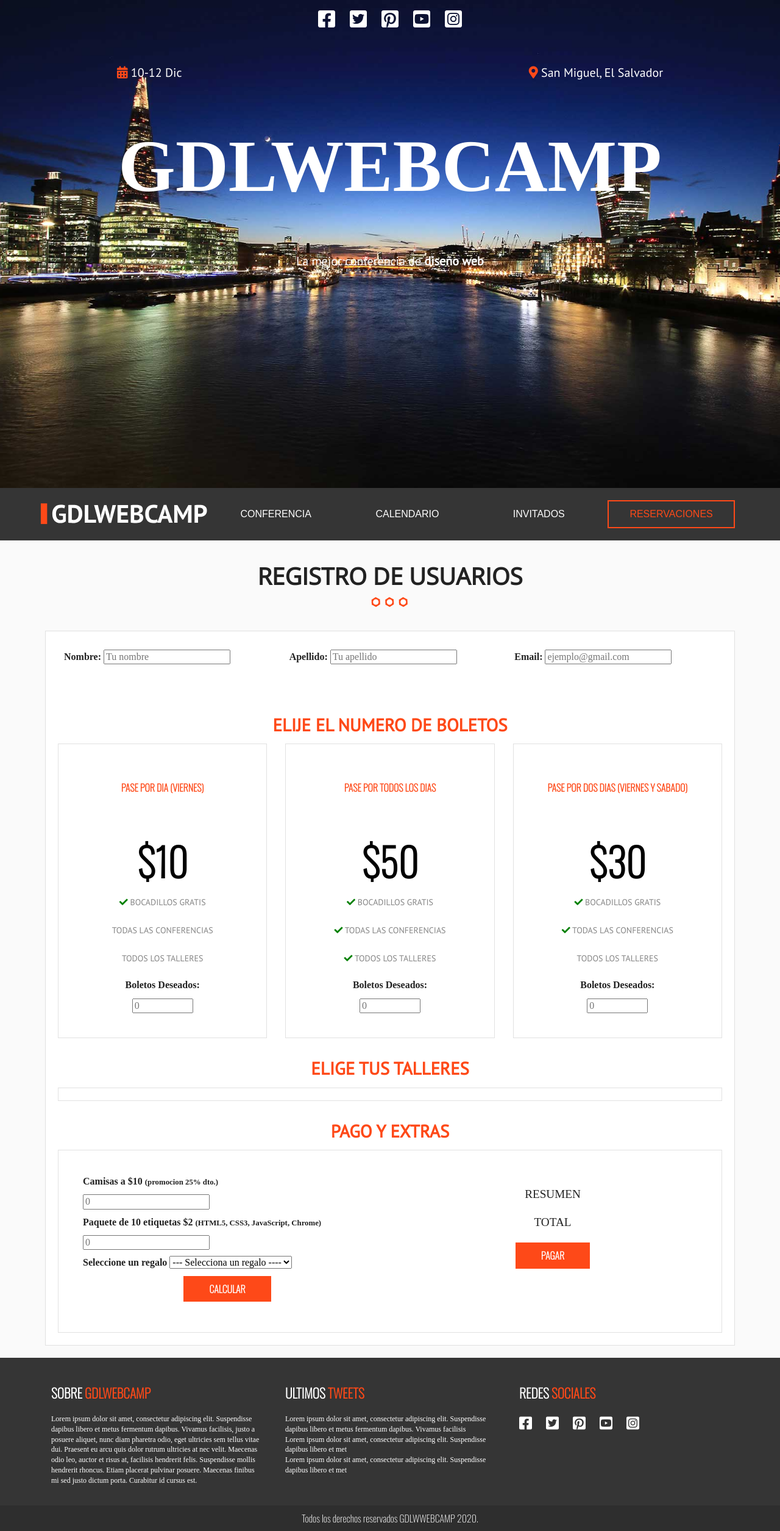
After one commit to Carlos-Lemus/gdlwebcamp, a PHP site: page /registro.html in a window 1280 px wide. The commit adds this page. Shown: the whole page at 61% size. Run offline with PHP 8.4, Linux system fonts and the light colour scheme.

Commit message:
trabajo de registro, codigo javascript y se agrego el mapa de la ubicacion, modificaciones en main.css

```diff
--- a/css/main.css
+++ b/css/main.css
@@ -153,6 +153,7 @@ textarea {
 
   .button:hover {
     background: #e33000;
+    cursor: pointer;
   }
 
   .hollow {
@@ -874,6 +875,140 @@ p.copyright {
   font-family: 'Oswald', sans-serif;
 }
 
+
+/* Internas */
+/* Registros */
+
+form.registro h3 {
+  text-align: center;
+  text-transform: uppercase;
+  margin: 20px 0 0 0;
+}
+
+form.registro label {
+  margin-bottom: 5px;
+  font-weight: bold;
+}
+
+h4 {
+  text-align: center;
+  text-transform: uppercase;
+  border-bottom: 2px solid #fe4918;
+  padding-bottom: 10px;
+  font-size: 1.2em;
+}
+
+div.caja {
+  background-color: white;
+  border: 1px solid #e1e1e1;
+  padding: 10px;
+  margin: 10px;
+}
+
+div.campo {
+  padding: 20px;
+}
+
+@media only screen and (min-width: 768px) {
+  div.campo {
+    float: left;
+    width: 33.3%;
+  }
+}
+
+div.paquetes .tabla-precio:hover {
+  transform: none;
+  box-shadow: none;
+}
+
+div.paquetes .tabla-precio input {
+  clear: both;
+  width: 100px;
+  margin: 10px auto 0 auto;
+  display: block;
+}
+
+.contenido-dia {
+  padding: 20px;
+  display: none;
+}
+
+@media only screen and (min-width: 768px) {
+  .contenido-dia > div {
+    float: left;
+    width: 33.3%;
+  }
+}
+
+.contenido-dia > div p {
+  text-align: left;
+  margin-bottom: 10px;
+}
+
+.contenido-dia > div label {
+  display: block;
+  margin-bottom: 10px;
+}
+
+.contenido-dia > div input {
+    margin-right: 10px;
+}
+
+.contenido-dia > div label time {
+  color: #fe4918;
+}
+
+/* Resumen registro */
+
+div.resumen p {
+  font-size: 1.2em;
+  text-transform: uppercase;
+}
+
+div.resumen div.extras {
+  float: left;
+  width: 50%;
+  padding: 30px;
+}
+
+div.resumen div.extras div.orden {
+  text-align: left;
+  margin-bottom: 10px;
+}
+
+div.extras div.orden input {
+  margin: 10px 0 0 0;
+}
+
+div.resumen div.total {
+  float: right;
+  width: 50%;
+  padding: 30px;
+}
+
+div.resumen input {
+  display: block;
+  margin: 10px auto;
+}
+
+.lista-productos {
+  background: #e1e1e1;
+  padding: 20px;
+  display: none;
+}
+
+.suma-total {
+  text-align: center;
+  font-size: 2em;
+  color: #fe4918;
+}
+
+#error {
+  clear: both;
+  padding: 20px;
+  text-align: center;
+}
+
 /* ==========================================================================
    Helper classes
    ========================================================================== */
--- a/index.html
+++ b/index.html
@@ -6,6 +6,7 @@
   <title>GdlWebCamp</title>
   <meta name="description" content="GdlWebCamp conferencias talleres virtuales">
   <meta name="viewport" content="width=device-width, initial-scale=1">
+  <meta name="theme-color" content="#fafafa">
 
   <link rel="manifest" href="site.webmanifest">
   <link rel="apple-touch-icon" href="icon.png">
@@ -17,8 +18,8 @@
   <link
     href="https://fonts.googleapis.com/css2?family=Open+Sans:wght@300&family=Oswald:wght@200&family=PT+Sans&display=swap"
     rel="stylesheet">
+  <link rel="stylesheet" href="https://unpkg.com/leaflet@1.6.0/dist/leaflet.css" />
 
-  <meta name="theme-color" content="#fafafa">
 </head>
 
 <body>
@@ -397,6 +398,7 @@
     integrity="sha256-CSXorXvZcTkaix6Yvo6HppcZGetbYMGWSFlBw8HfCJo=" crossorigin="anonymous"></script>
   <script>window.jQuery || document.write('<script src="js/vendor/jquery-3.4.1.min.js"><\/script>')</script>
   <script src="js/plugins.js"></script>
+  <script src="https://unpkg.com/leaflet@1.6.0/dist/leaflet.js"></script>
   <script src="js/main.js"></script>
 
   <!-- Google Analytics: change UA-XXXXX-Y to be your site's ID. -->
--- a/js/main.js
+++ b/js/main.js
@@ -0,0 +1,153 @@
+(function () {
+    "use strict";
+
+    var regalo = document.getElementById("regalo");
+
+    document.addEventListener("DOMContentLoaded", function () {
+
+        var map = L.map('mapa').setView([13.461333, -88.165627], 16);
+
+        L.tileLayer('https://{s}.tile.openstreetmap.org/{z}/{x}/{y}.png', {
+            attribution: '&copy; <a href="https://www.openstreetmap.org/copyright">OpenStreetMap</a> contributors'
+        }).addTo(map);
+
+        L.marker([13.461333, -88.165627]).addTo(map)
+            .bindPopup('VIsitanos.')
+            .openPopup();
+
+        //campos datos usuarios
+        var nombre = document.getElementById("nombre");
+        var apellido = document.getElementById("apellido");
+        var email = document.getElementById("email");
+
+        // campo pases
+        var pase_dia = document.getElementById("pase_dia");
+        var pase_dos_dias = document.getElementById("pase_dos_dias");
+        var pase_completo = document.getElementById("pase_completo");
+
+
+        //botones y divs
+
+        var btnCalcular = document.getElementById("btnCalcular");
+        var divError = document.getElementById("error");
+        var btnRegistro = document.getElementById("btnRegistro");
+        var lista_productos = document.getElementById("lista-productos");
+        var suma = document.getElementById("suma-total");
+
+
+        //extras
+        var camisas_eventos = document.getElementById("camisas_eventos");
+        var etiquetas_eventos = document.getElementById("etiquetas_eventos");
+
+        nombre.addEventListener("blur", validarCampos);
+        apellido.addEventListener("blur", validarCampos);
+        email.addEventListener("blur", validarCampos);
+        email.addEventListener("blur", validarEmail);
+
+        pase_dia.addEventListener("blur", mostrarDias);
+        pase_dos_dias.addEventListener("blur", mostrarDias);
+        pase_completo.addEventListener("blur", mostrarDias);
+
+        btnCalcular.addEventListener("click", calcularMontos);
+
+        function calcularMontos(event) {
+            event.preventDefault();
+
+            if (regalo.value === '') {
+                alert("No has elejido ningun regalo!!!")
+                regalo.focus();
+            } else {
+                var boletosDia = parseInt(pase_dia.value, 0) || 0;
+                var boletosDosDias = parseInt(pase_dos_dias.value, 0) || 0;
+                var boletosCompletos = parseInt(pase_completo.value, 0) || 0;
+                var cantidadCamisas = parseInt(camisas_eventos.value, 0) || 0;
+                var cantidadEtiquetas = parseInt(etiquetas_eventos.value, 0) || 0;
+
+                var totalPagar = (boletosDia * 10) + (boletosDosDias * 30) + (boletosCompletos * 50) + (cantidadEtiquetas * 2) + ((cantidadCamisas * 10) - ((cantidadCamisas * 10) * 0.25));
+
+                var listadoProductos = [];
+
+                if (boletosDia > 0) {
+                    listadoProductos.push(boletosDia + " Pase por dia");
+                }
+                if (boletosDosDias > 0) {
+                    listadoProductos.push(boletosDosDias + " Pase por dos dias");
+                }
+                if (boletosCompletos > 0) {
+                    listadoProductos.push(boletosCompletos + " Pase completo");
+                }
+                if (cantidadCamisas > 0) {
+                    listadoProductos.push(cantidadCamisas + " Camisas");
+                }
+                if (cantidadEtiquetas > 0) {
+                    listadoProductos.push(cantidadEtiquetas + " Etiquetas");
+                }
+
+                lista_productos.style.display = "block";
+                lista_productos.innerHTML = "";
+
+                for (var i = 0; i < listadoProductos.length; i++) {
+                    lista_productos.innerHTML += listadoProductos[i] + "<br>";
+                }
+
+                suma.innerHTML = "$ " + totalPagar.toFixed(2);
+
+            }
+
+        };
+
+        function mostrarDias() {
+            var boletosDia = parseInt(pase_dia.value, 0) || 0;
+            var boletosDosDias = parseInt(pase_dos_dias.value, 0) || 0;
+            var boletosCompletos = parseInt(pase_completo.value, 0) || 0;
+
+            var diasElejidos = [];
+
+            if (boletosDia > 0) {
+                diasElejidos.push("viernes");
+            }
+            if (boletosDosDias > 0) {
+                diasElejidos.push("viernes", "sabado");
+            }
+            if (boletosCompletos > 0) {
+                diasElejidos.push("viernes", "sabado", "domingo");
+            }
+            console.log(diasElejidos);
+
+            for (let i = 0; i < diasElejidos.length; i++) {
+                document.getElementById(diasElejidos[i]).style.display = "block";
+
+            }
+
+        }
+
+        function validarCampos() {
+
+            if (this.value === '') {
+                divError.innerHTML = "Este campo es obligatorio";
+                divError.style.border = "1px solid red";
+                this.style.border = "1px solid red";
+            } else {
+                divError.innerHTML = "";
+                divError.style.border = "none";
+                this.style.border = "1px solid green";
+            }
+
+        }
+
+        function validarEmail() {
+            if (this.value.indexOf("@") > -1) {
+                divError.innerHTML = "";
+                divError.style.border = "none";
+                this.style.border = "1px solid green";
+            } else {
+                divError.innerHTML = "El correo tiene que ser valido";
+                divError.style.border = "1px solid red";
+                this.style.border = "1px solid red";
+            }
+        }
+
+
+    });
+
+}());
--- /dev/null
+++ b/registro.html
@@ -0,0 +1,365 @@
+<!doctype html>
+<html class="no-js" lang="es">
+
+<head>
+  <meta charset="utf-8">
+  <title>GdlWebCamp</title>
+  <meta name="description" content="GdlWebCamp conferencias talleres virtuales">
+  <meta name="viewport" content="width=device-width, initial-scale=1">
+
+  <link rel="manifest" href="site.webmanifest">
+  <link rel="apple-touch-icon" href="icon.png">
+  <!-- Place favicon.ico in the root directory -->
+
+  <link rel="stylesheet" href="css/normalize.css">
+  <link rel="stylesheet" href="css/main.css">
+  <link rel="stylesheet" href="css/all.min.css">
+  <link
+    href="https://fonts.googleapis.com/css2?family=Open+Sans:wght@300&family=Oswald:wght@200&family=PT+Sans&display=swap"
+    rel="stylesheet">
+
+  <meta name="theme-color" content="#fafafa">
+</head>
+
+<body>
+  <!--[if IE]>
+    <p class="browserupgrade">You are using an <strong>outdated</strong> browser. Please <a href="https://browsehappy.com/">upgrade your browser</a> to improve your experience and security.</p>
+  <![endif]-->
+
+
+  <header class="site-header">
+
+    <div class="hero">
+      <div class="contenido-header">
+        <nav class="redes-sociales">
+          <a href="#"><i class="fab fa-facebook-square"></i></a>
+          <a href="#"><i class="fab fa-twitter-square"></i></a>
+          <a href="#"><i class="fab fa-pinterest-square"></i></a>
+          <a href="#"><i class="fab fa-youtube-square"></i></a>
+          <a href="#"><i class="fab fa-instagram-square"></i></a>
+        </nav>
+
+        <div class="informacion-evento">
+          <div class="datos-evento">
+            <p class="fecha">
+              <i class="fas fa-calendar-alt"></i> 10-12 Dic
+            </p>
+            <p class="ciudad">
+              <i class="fas fa-map-marker-alt"></i> San Miguel, El Salvador
+            </p>
+          </div>
+          <h1 class="nombre-sitio">
+            GdlWebCamp
+          </h1>
+          <p class="slogan">La mejor conferencia de <span>diseño web</span></p>
+        </div>
+      </div>
+    </div>
+
+  </header>
+
+  <div class="barra">
+    <div class="contenedor clearfix">
+      <div class="logo">
+        <img src="img/logo.svg" alt="Imagen logo">
+      </div>
+
+      <div class="menu-movil">
+        <span></span>
+        <span></span>
+        <span></span>
+      </div>
+
+      <nav class="navegacion-principal">
+        <a href="#">Conferencia</a>
+        <a href="#">Calendario</a>
+        <a href="#">Invitados</a>
+        <a href="#">Reservaciones</a>
+      </nav>
+    </div>
+  </div>
+
+
+  <section class="seccion contenedor">
+
+    <h2>Registro de usuarios</h2>
+
+    <form id="registro" class="registro" action="" method="post">
+
+        <div id="datos_usuario" class="registro caja clearfix">
+
+            <div class="campo">
+                <label for="nombre">Nombre:</label>
+                <input id="nombre" name="nombre" type="text" placeholder="Tu nombre">
+            </div>
+
+            <div class="campo">
+                <label for="apellido">Apellido:</label>
+                <input id="apellido" name="apellido" type="text" placeholder="Tu apellido">
+            </div>
+
+            <div class="campo">
+                <label for="email">Email:</label>
+                <input id="email" name="email" type="email" placeholder="ejemplo@gmail.com">
+            </div> <!-- datos del usuario -->
+
+            <div id="error" class="error"></div>
+
+            <div id="Paquetes" class="paquetes">
+              <h3>Elije el numero de boletos</h3>
+
+              <ul class="lista-precios">
+
+                <li>
+                  <div class="tabla-precio">
+                    <h3>Pase por dia (Viernes)</h3>
+                    <p class="numero">$10</p>
+                    <ul>
+                      <li><i class="fas fa-check"></i> Bocadillos gratis</li>
+                      <li>Todas las conferencias</li>
+                      <li>Todos los talleres</li>
+                    </ul>
+
+                    <div class="orden">
+                      <label for="pase_dia">Boletos Deseados: </label>
+                      <input type="number" id="pase_dia" min="0" size="3" placeholder="0">
+                    </div>
+
+                  </div>
+                </li>
+
+                <li>
+                  <div class="tabla-precio">
+                    <h3>Pase por todos los dias</h3>
+                    <p class="numero">$50</p>
+                    <ul>
+                      <li><i class="fas fa-check"></i> Bocadillos gratis</li>
+                      <li><i class="fas fa-check"></i> Todas las conferencias</li>
+                      <li><i class="fas fa-check"></i> Todos los talleres</li>
+                    </ul>
+
+
+                    <div class="orden">
+                      <label for="pase_completo">Boletos Deseados: </label>
+                      <input type="number" id="pase_completo" min="0" size="3" placeholder="0">
+                    </div>
+
+                  </div>
+                </li>
+
+                <li>
+                  <div class="tabla-precio">
+                    <h3>Pase por dos dias (viernes y Sabado)</h3>
+                    <p class="numero">$30</p>
+                    <ul>
+                      <li><i class="fas fa-check"></i> Bocadillos gratis</li>
+                      <li><i class="fas fa-check"></i> Todas las conferencias</li>
+                      <li>Todos los talleres</li>
+                    </ul>
+
+
+                    <div class="orden">
+                      <label for="pase_dos_dias">Boletos Deseados: </label>
+                      <input type="number" id="pase_dos_dias" min="0" size="3" placeholder="0">
+                    </div>
+
+                  </div>
+                </li>
+
+              </ul>
+
+            </div> <!-- paquetes -->
+
+            <div id="eventos" class="eventos clearfix">
+              <h3>Elige tus talleres</h3>
+              <div class="caja">
+                    <div id="viernes" class="contenido-dia clearfix">
+                        <h4>Viernes</h4>
+                            <div>
+                                <p>Talleres:</p>
+                                <label><input type="checkbox" name="registro[]" id="taller_01" value="taller_01"><time>10:00</time> Responsive Web Design</label>
+                                <label><input type="checkbox" name="registro[]" id="taller_02" value="taller_02"><time>12:00</time> Flexbox</label>
+                                <label><input type="checkbox" name="registro[]" id="taller_03" value="taller_03"><time>14:00</time> HTML5 y CSS3</label>
+                                <label><input type="checkbox" name="registro[]" id="taller_04" value="taller_04"><time>17:00</time> Drupal</label>
+                                <label><input type="checkbox" name="registro[]" id="taller_05" value="taller_05"><time>19:00</time> WordPress</label>
+                            </div>
+                            <div>
+                                <p>Conferencias:</p>
+                                <label><input type="checkbox" name="registro[]" id="conf_01" value="conf_01"><time>10:00</time> Como ser Freelancer</label>
+                                <label><input type="checkbox" name="registro[]" id="conf_02" value="conf_02"><time>17:00</time> Tecnologías del Futuro</label>
+                                <label><input type="checkbox" name="registro[]" id="conf_03" value="conf_03"><time>19:00</time> Seguridad en la Web</label>
+                            </div>
+                            <div>
+                                <p>Seminarios:</p>
+                                <label><input type="checkbox" name="registro[]" id="sem_01" value="sem_01"><time>10:00</time> Diseño UI y UX para móviles</label>
+                            </div>
+                    </div> <!--#viernes-->
+                    <div id="sabado" class="contenido-dia clearfix">
+                        <h4>Sábado</h4>
+                        <div>
+                              <p>Talleres:</p>
+                              <label><input type="checkbox" name="registro[]" id="taller_06" value="taller_06"><time>10:00</time> AngularJS</label>
+                              <label><input type="checkbox" name="registro[]" id="taller_07" value="taller_07"><time>12:00</time> PHP y MySQL</label>
+                              <label><input type="checkbox" name="registro[]" id="taller_08" value="taller_08"><time>14:00</time> JavaScript Avanzado</label>
+                              <label><input type="checkbox" name="registro[]" id="taller_09" value="taller_09"><time>17:00</time> SEO en Google</label>
+                              <label><input type="checkbox" name="registro[]" id="taller_10" value="taller_10"><time>19:00</time> De Photoshop a HTML5 y CSS3</label>
+                              <label><input type="checkbox" name="registro[]" id="taller_11" value="taller_11"><time>21:00</time> PHP Medio y Avanzado</label>
+                        </div>
+                        <div>
+                              <p>Conferencias:</p>
+                              <label><input type="checkbox" name="registro[]" id="conf_04" value="conf_04"><time>10:00</time> Como crear una tienda online que venda millones en pocos días</label>
+                              <label><input type="checkbox" name="registro[]" id="conf_05" value="conf_05"><time>17:00</time> Los mejores lugares para encontrar trabajo</label>
+                              <label><input type="checkbox" name="registro[]" id="conf_06" value="conf_06"><time>19:00</time> Pasos para crear un negocio rentable</label>
+                        </div>
+                        <div>
+                              <p>Seminarios:</p>
+                              <label><input type="checkbox" name="registro[]" id="sem_02" value="sem_02"><time>10:00</time> Aprende a Programar en una mañana</label>
+                              <label><input type="checkbox" name="registro[]" id="sem_03" value="sem_03"><time>17:00</time> Diseño UI y UX para móviles</label>
+                        </div>
+                    </div> <!--#sabado-->
+                    <div id="domingo" class="contenido-dia clearfix">
+                        <h4>Domingo</h4>
+                        <div>
+                              <p>Talleres:</p>
+                              <label><input type="checkbox" name="registro[]" id="taller_12" value="taller_12"><time>10:00</time> Laravel</label>
+                              <label><input type="checkbox" name="registro[]" id="taller_13" value="taller_13"><time>12:00</time> Crea tu propia API</label>
+                              <label><input type="checkbox" name="registro[]" id="taller_14" value="taller_14"><time>14:00</time> JavaScript y jQuery</label>
+                              <label><input type="checkbox" name="registro[]" id="taller_15" value="taller_15"><time>17:00</time> Creando Plantillas para WordPress</label>
+                              <label><input type="checkbox" name="registro[]" id="taller_16" value="taller_16"><time>19:00</time> Tiendas Virtuales en Magento</label>
+                        </div>
+                        <div>
+                              <p>Conferencias:</p>
+                              <label><input type="checkbox" name="registro[]" id="conf_07" value="conf_07"><time>10:00</time> Como hacer Marketing en línea</label>
+                              <label><input type="checkbox" name="registro[]" id="conf_08" value="conf_08"><time>17:00</time> ¿Con que lenguaje debo empezar?</label>
+                              <label><input type="checkbox" name="registro[]" id="conf_09" value="conf_09"><time>19:00</time> Frameworks y librerias Open Source</label>
+                        </div>
+                        <div>
+                              <p>Seminarios:</p>
+                              <label><input type="checkbox" name="registro[]" id="sem_04" value="sem_04"><time>14:00</time> Creando una App en Android en una tarde</label>
+                              <label><input type="checkbox" name="registro[]" id="sem_05" value="sem_05"><time>17:00</time> Creando una App en iOS en una tarde</label>
+                        </div>
+                    </div> <!--#domingo-->
+                </div><!--.caja-->
+          </div> <!--#eventos-->
+
+          <div id="resumen" class="resumen">
+            <h3>Pago y extras</h3>
+
+            <div class="caja clearfix">
+              <div class="extras">
+
+                <div class="orden">
+                  <label for="camisas_evento">Camisas a $10 <small>(promocion 25% dto.)</small></label>
+                  <input type="number" size="0" id="camisas_eventos" placeholder="0">
+                </div>
+
+                <div class="orden">
+                  <label for="etiquetas_evento">Paquete de 10 etiquetas $2 <small>(HTML5, CSS3, JavaScript, Chrome)</small></label>
+                  <input type="number" size="0" id="etiquetas_eventos" placeholder="0">
+                </div>
+
+                <div class="orden">
+                  <label for="regalo">Seleccione un regalo</label>
+                  <select name="regalo" id="regalo" required>
+                    <option value="">--- Selecciona un regalo ----</option>
+                    <option value="ETI">Etiquetas</option>
+                    <option value="PUL">Pulsera</option>
+                    <option value="PLU">Plumas</option>
+                  </select>
+                </div>
+
+                <input type="button" id="btnCalcular" class="button" value="Calcular">
+
+              </div> <!-- fin extras -->
+
+              <div class="total">
+
+                <p>Resumen</p>
+
+                <div id="lista-productos" class="lista-productos">
+
+                </div>
+
+                <p>Total</p>
+
+                <div id="suma-total" class="suma-total">
+
+                </div>
+
+                <input type="submit" id="btnRegistro" class="button" value="Pagar">
+
+              </div>
+
+            </div>
+
+          </div>
+
+        </div>
+
+    </form>
+
+  </section>
+
+  <footer class="footer-site">
+    <div class="contenedor">
+      <div class="footer-informacion">
+        <h3>Sobre <span>GdlWebCamp</span></h3>
+        <p>
+          Lorem ipsum dolor sit amet, consectetur adipiscing elit. Suspendisse dapibus libero et metus fermentum
+          dapibus. Vivamus facilisis, justo a posuere aliquet, nunc diam pharetra odio, eget ultricies sem tellus vitae
+          dui. Praesent eu arcu quis dolor rutrum ultricies at nec velit. Maecenas odio leo, auctor et risus at,
+          facilisis hendrerit felis. Suspendisse mollis hendrerit rhoncus. Etiam placerat pulvinar posuere. Maecenas
+          finibus mi sed justo dictum porta. Curabitur id cursus est.
+        </p>
+      </div>
+
+      <div class="ultimos-tweets">
+        <h3>Ultimos <span>tweets</span></h3>
+        <ul>
+          <li>
+            Lorem ipsum dolor sit amet, consectetur adipiscing elit. Suspendisse dapibus libero et metus fermentum
+            dapibus. Vivamus facilisis
+          </li>
+          <li>
+            Lorem ipsum dolor sit amet, consectetur adipiscing elit. Suspendisse dapibus libero et met
+          <li>
+            Lorem ipsum dolor sit amet, consectetur adipiscing elit. Suspendisse dapibus libero et met
+        </ul>
+      </div>
+
+      <div class="menu">
+        <h3>Redes <span>sociales</span></h3>
+
+        <nav class="redes-sociales">
+          <a href="#"><i class="fab fa-facebook-square"></i></a>
+          <a href="#"><i class="fab fa-twitter-square"></i></a>
+          <a href="#"><i class="fab fa-pinterest-square"></i></a>
+          <a href="#"><i class="fab fa-youtube-square"></i></a>
+          <a href="#"><i class="fab fa-instagram-square"></i></a>
+        </nav>
+
+      </div>
+    </div>
+
+    <p class="copyright">
+      Todos los derechos reservados GDLWWEBCAMP 2020.
+    </p>
+
+  </footer>
+
+  <script src="js/vendor/modernizr-3.8.0.min.js"></script>
+  <script src="https://code.jquery.com/jquery-3.4.1.min.js"
+    integrity="sha256-CSXorXvZcTkaix6Yvo6HppcZGetbYMGWSFlBw8HfCJo=" crossorigin="anonymous"></script>
+  <script>window.jQuery || document.write('<script src="js/vendor/jquery-3.4.1.min.js"><\/script>')</script>
+  <script src="js/plugins.js"></script>
+  <script src="js/main.js"></script>
+
+  <!-- Google Analytics: change UA-XXXXX-Y to be your site's ID. -->
+  <script>
+    window.ga = function () { ga.q.push(arguments) }; ga.q = []; ga.l = +new Date;
+    ga('create', 'UA-XXXXX-Y', 'auto'); ga('set', 'transport', 'beacon'); ga('send', 'pageview')
+  </script>
+  <script src="https://www.google-analytics.com/analytics.js" async></script>
+</body>
+
+</html>
```
